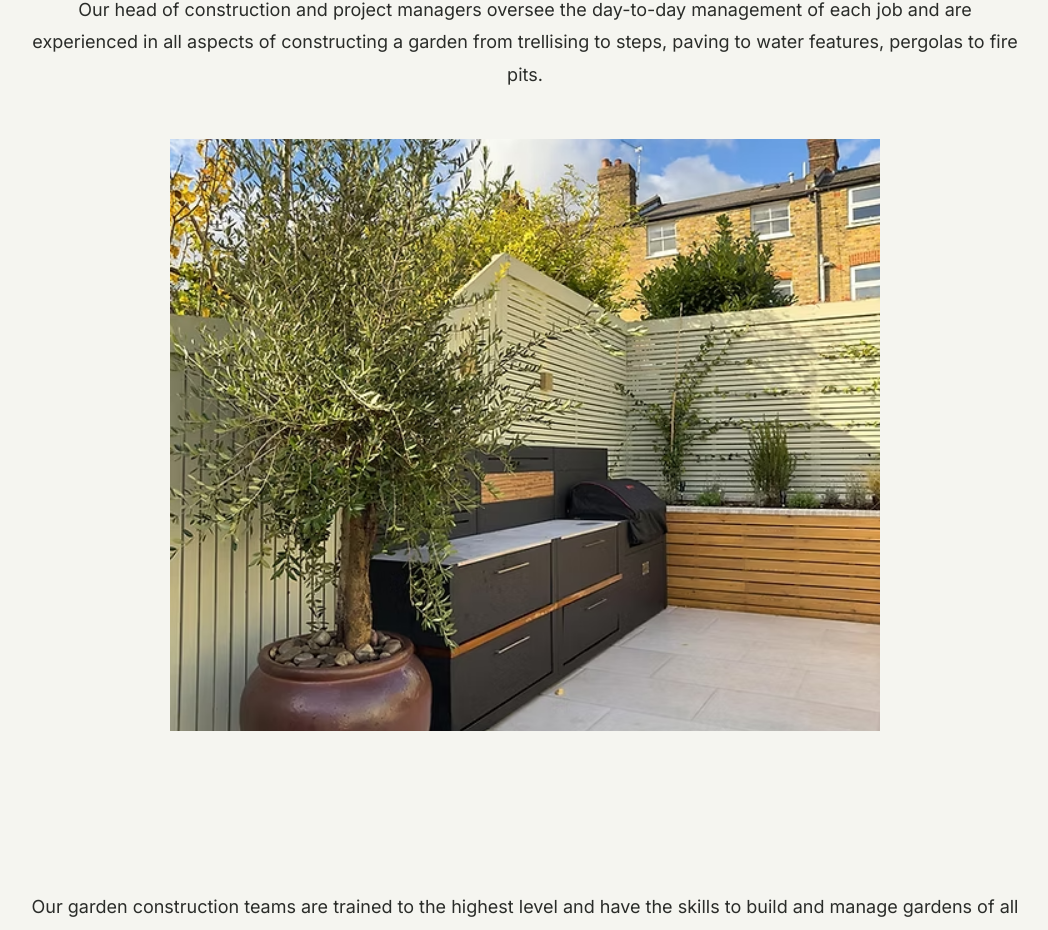
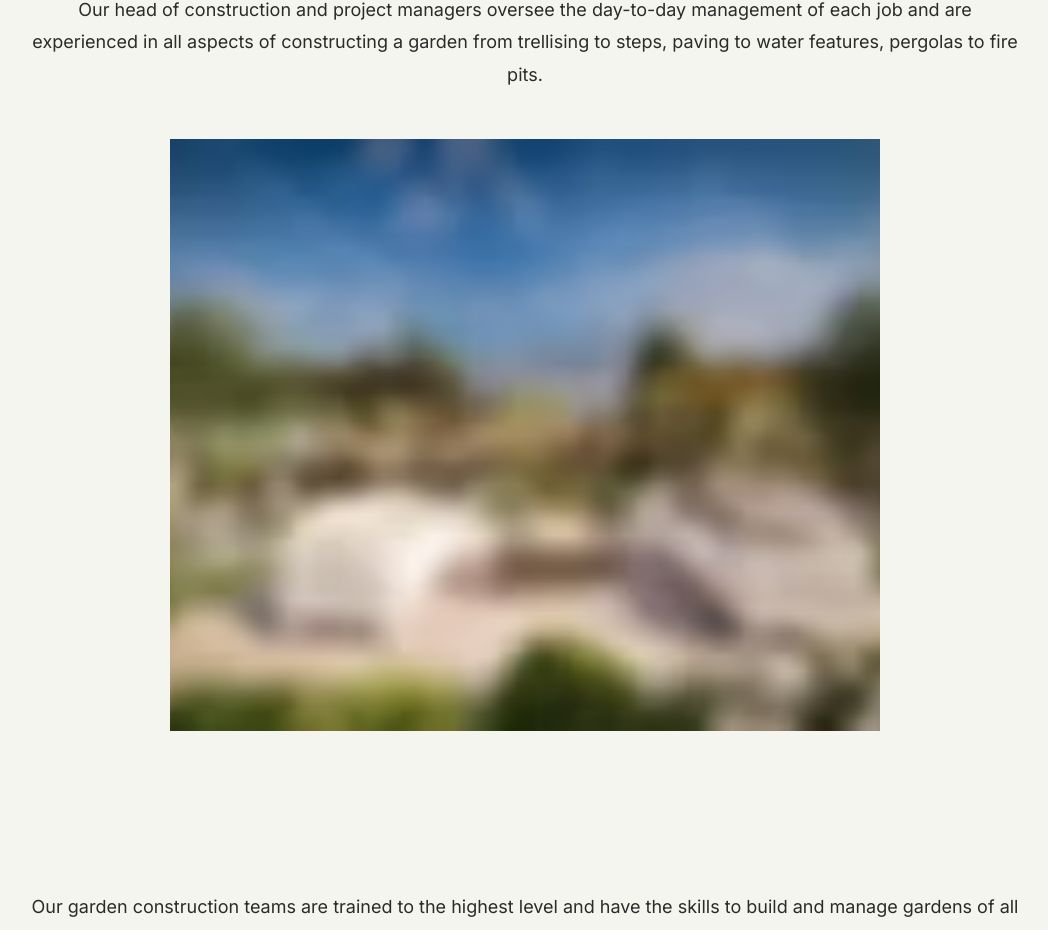
Before and after one commit to auroxeon/rancheros-website, a Next.js app: page /garden-build in a window 1280 px wide. Shown: the part 1192-2122 px from the top of the page, without its empty margins (115-1163 px from the left). Built offline with nearby package versions, Linux system fonts and the light colour scheme.

Commit message:
Update Garden Build first image to match Garden Design image 2

```diff
--- a/src/components/GardenBuildSection1.tsx
+++ b/src/components/GardenBuildSection1.tsx
@@ -20,7 +20,7 @@ export default function GardenBuildSection1() {
         </div>
         <div className={styles.imageWrapper}>
           <img
-            src="/images/Stapleton-Hall-Road-12.jpg"
+            src="/images/Image-1---View-1.jpg"
             alt="Garden construction"
             className={styles.image}
           />
```
